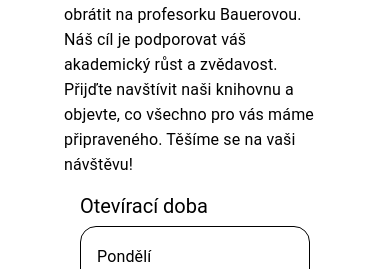
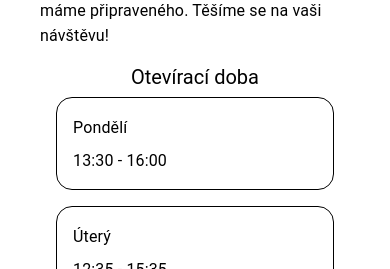
Before and after one commit to Nockiest/eknihovna, a Next.js app: page / in a window 390 px wide. Shown: the part 905-1174 px from the top of the page. Built offline with nearby package versions, Linux system fonts and the light colour scheme.

Commit message:
responsive home page

```diff
--- a/app/layout.tsx
+++ b/app/layout.tsx
@@ -53,7 +53,7 @@ export default function RootLayout({
         {/* <SessionWrapper > */}
 <Hero />
           {/* <NoSSRHero /> */}
-          <main className="flex min-h-screen flex-col items-center justify-between px-12 lg:px-24 pt-12">
+          <main className="flex min-h-screen flex-col items-center justify-between px-6 lg:px-12 pt-12">
             {children}
           </main>
           <BugReportSection />
--- a/app/upload/page.tsx
+++ b/app/upload/page.tsx
@@ -1,7 +1,6 @@
 // "use client";
 import ExcelSheetUpdater from "@/components/general/ExcelSheetUpdater";
 import { Box } from "@mui/material";
-import { options } from "../api/auth/[...nextauth]/options";
 import AuthProvider from "@/components/AuthProvider";
 
 
--- a/components/general/OpeningHours.tsx
+++ b/components/general/OpeningHours.tsx
@@ -13,7 +13,7 @@ const OpeningHours: React.FC = () => {
 
   return (
     <Box p={2}>
-      <Typography variant="h5" gutterBottom>
+      <Typography variant="h5" gutterBottom className='text-center lg:text-left'>
         Otevírací doba
       </Typography>
       <Grid container spacing={2}>
--- a/components/navbar/Navbar.tsx
+++ b/components/navbar/Navbar.tsx
@@ -52,7 +52,12 @@ const NavBar: React.FC<NavListProps> = ({}) => {
       {/* Navigation menu for larger screens */}
       <Box className="hidden sm:flex flex-row justify-center align-center space-x-4">
       <NavbarMapper
-      navRoutes={navRoutes}
+      navRoutes={navRoutes  .filter((route) => {
+        if (route.URL === "/upload" ) {
+          return false;
+        }
+        return true;
+      })}
 
       renderButton={renderButton}
     />
--- a/package.json
+++ b/package.json
@@ -59,7 +59,7 @@
     "eslint-plugin-testing-library": "^6.3.0",
     "jest": "^29.7.0",
     "jest-environment-jsdom": "^29.7.0",
-    "jest-mock-extended": "^3.0.0",
+
     "jsonwebtoken": "^9.0.2",
     "node-mocks-http": "^1.15.1",
     "postcss": "^8",
--- a/theme/theme.tsx
+++ b/theme/theme.tsx
@@ -91,6 +91,7 @@ const theme = createTheme({
       fontSize: '1rem',
       '@media (min-width:600px)': {
         fontSize: '1.1rem',
+
       },
       [createTheme().breakpoints.up('md')]: {
         fontSize: '1.2rem',
@@ -129,8 +130,8 @@ const theme = createTheme({
       styleOverrides: {
         root: {
           margin: '16px', // default margin
-          [createTheme().breakpoints.down('sm')]: {
-            margin: '8px', // smaller screens
+          [createTheme().breakpoints.down('md')]: {
+            margin: '4px', // smaller screens
           },
           [createTheme().breakpoints.up('md')]: {
             margin: '24px', // medium screens
```
